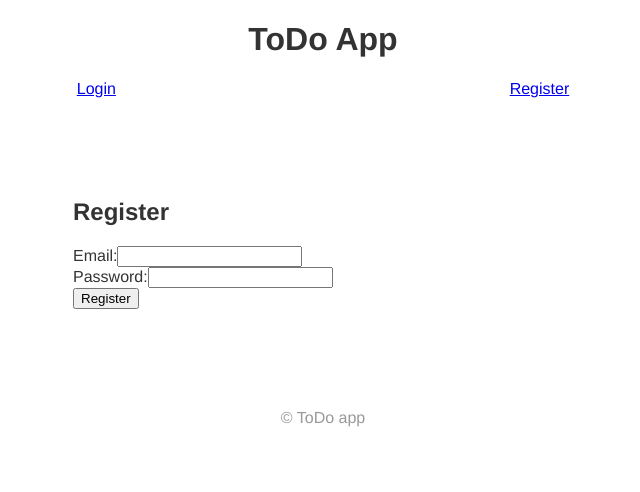
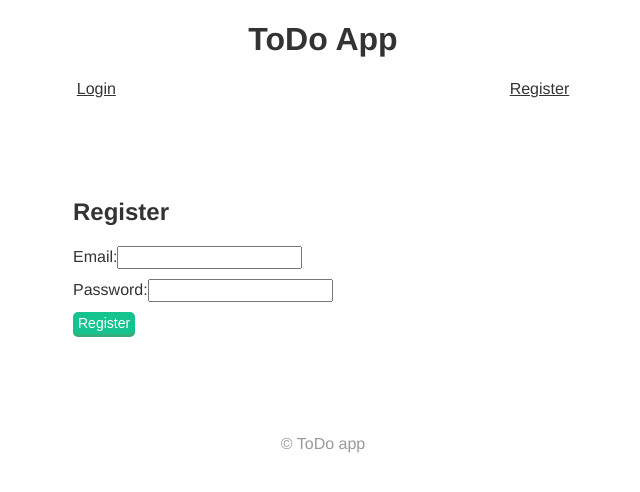
Before and after one commit to tkyytnm/todo-app, a React (Create React App) app in the folder client/: page /register in a window 1280 px wide. Shown: the top 492 px of the page, without its empty margins (317-957 px from the left). Built offline with nearby package versions, Linux system fonts and the light colour scheme; no server answers.

Commit message:
Style css

```diff
--- a/client/src/app/App.css
+++ b/client/src/app/App.css
@@ -1,9 +1,21 @@
+a {
+  color: #333;
+}
+
 h1 {
   text-align: center;
 }
+
 nav {
   display: flex;
   justify-content: space-evenly;
+}
+
+nav svg {
+  width: 18px;
+  height: 18px;
+  vertical-align: text-bottom;
+  margin-right: 2px;
 }
 
 section {
@@ -13,6 +25,7 @@ section {
 
 #todo {
   padding: 0;
+  border-bottom: 1px solid #ccc;
 }
 
 #todo li {
@@ -32,6 +45,16 @@ section {
   border: none;
   margin-right: 5px;
   width: 390px;
+  vertical-align: text-bottom;
+}
+
+#todo input[type="text"].completed {
+  color: #999;
+  text-decoration: line-through;
+}
+
+#todo input[type="text"]:focus {
+  outline: none;
 }
 
 #todo svg {
@@ -39,7 +62,62 @@ section {
   vertical-align: text-bottom;
 }
 
+input[type="text"],
+input[type="email"],
+input[type="password"] {
+  margin-right: 2px;
+  padding: 2px;
+}
+
+button {
+  display: inline-block;
+  padding: 3px 5px;
+  font-size: 14px;
+  cursor: pointer;
+  text-align: center;
+  text-decoration: none;
+  outline: none;
+  color: #fff;
+  border: none;
+  border-radius: 5px;
+  vertical-align: text-bottom;
+}
+
+#todo button {
+  font-size: 12px;
+}
+
+button.add,
+button.update,
+button.positive {
+  background-color: #14c38e;
+  box-shadow: 0 3px #36ae7c;
+}
+
+button.delete {
+  background-color: #ff4949;
+  box-shadow: 0 3px #eb5353;
+}
+
+button.logout {
+  display: inline-block;
+  padding: 3px 5px;
+  font-size: 16px;
+  cursor: pointer;
+  text-align: center;
+  text-decoration: underline;
+  outline: none;
+  color: #333;
+  border: none;
+  border-radius: 5px;
+  background: none;
+}
+
+form div {
+  margin: 10px 0;
+}
+
 footer {
   text-align: center;
-  color: #999999;
+  color: #999;
 }
--- a/client/src/common/header/Nav.js
+++ b/client/src/common/header/Nav.js
@@ -7,6 +7,7 @@ import {
 } from "../../features/auth/authSlice";
 import { selectUser } from "../../features/user/userSlice";
 import { useEffect } from "react";
+import { FiSettings } from "react-icons/fi";
 
 const Nav = () => {
   const authUser = useSelector(selectAuthUser);
@@ -26,8 +27,13 @@ const Nav = () => {
       {authUser.id ? (
         <>
           <Link to="todo">ToDo</Link>
-          <Link to="user">{authUser.email}</Link>
-          <button onClick={handleClick}>Logout</button>
+          <Link to="user">
+            <FiSettings />
+            {authUser.email}
+          </Link>
+          <button onClick={handleClick} className="logout">
+            Logout
+          </button>
         </>
       ) : (
         <>
--- a/client/src/features/auth/Login.js
+++ b/client/src/features/auth/Login.js
@@ -39,7 +39,9 @@ const Login = () => {
           <label htmlFor="password">Password:</label>
           <input type="password" id="password" name="password" required />
         </div>
-        <button disabled={isLoading}>Login</button>
+        <button disabled={isLoading} class="positive">
+          Login
+        </button>
       </form>
     </>
   );
--- a/client/src/features/auth/Register.js
+++ b/client/src/features/auth/Register.js
@@ -27,7 +27,9 @@ const Register = () => {
           <label htmlFor="password">Password:</label>
           <input type="password" id="password" name="password" required />
         </div>
-        <button disabled={isLoading}>Register</button>
+        <button disabled={isLoading} class="positive">
+          Register
+        </button>
       </form>
     </>
   );
--- a/client/src/features/todo/AddToDo.js
+++ b/client/src/features/todo/AddToDo.js
@@ -22,7 +22,9 @@ const AddToDo = () => {
           <GrAdd />
         </label>
         <input type="text" id="add-body" name="body" />
-        <button disabled={isLoading}>Add</button>
+        <button disabled={isLoading} className="add">
+          Add
+        </button>
       </form>
     </li>
   );
--- a/client/src/features/todo/ToDoList.js
+++ b/client/src/features/todo/ToDoList.js
@@ -6,11 +6,13 @@ import {
   deleteToDo,
   selectIsLoading,
 } from "./toDoSlice";
+import { selectAuthUser } from "../auth/authSlice";
 import { useEffect } from "react";
 
 const ToDoList = () => {
   const dispatch = useDispatch();
   const toDos = useSelector(selectToDos);
+  const authUser = useSelector(selectToDos);
   const isLoading = useSelector(selectIsLoading);
 
   useEffect(() => {
@@ -58,11 +60,13 @@ const ToDoList = () => {
               defaultValue={toDo.body}
               id="body"
               name="body"
+              className={toDo.completed && "completed"}
               onBlur={(e) => handleUpdateBlur(e, toDo)}
             />
             <button
               onClick={() => handleDeleteClick(toDo.id)}
               disabled={isLoading}
+              className="delete"
             >
               Delete
             </button>
--- a/client/src/features/user/User.js
+++ b/client/src/features/user/User.js
@@ -36,7 +36,7 @@ const User = () => {
 
   return (
     <>
-      <h2>User preference</h2>
+      <h2>User profile</h2>
       <h3>Change email</h3>
       <form onSubmit={handleSubmit}>
         <input
@@ -46,7 +46,7 @@ const User = () => {
           defaultValue={user.email}
           required
         />
-        <button disabled={isLoading}>Update</button>
+        <button disabled={isLoading} className="update">Update</button>
       </form>
       <h3>Change password</h3>
       <form onSubmit={handleSubmit}>
@@ -57,10 +57,10 @@ const User = () => {
           defaultValue=""
           required
         />
-        <button disabled={isLoading}>Update</button>
+        <button disabled={isLoading} className="update">Update</button>
       </form>
       <h3>Delete user account</h3>
-      <button onClick={handleClick} disabled={isLoading}>
+      <button onClick={handleClick} disabled={isLoading} className="delete">
         Delete
       </button>
     </>
```
